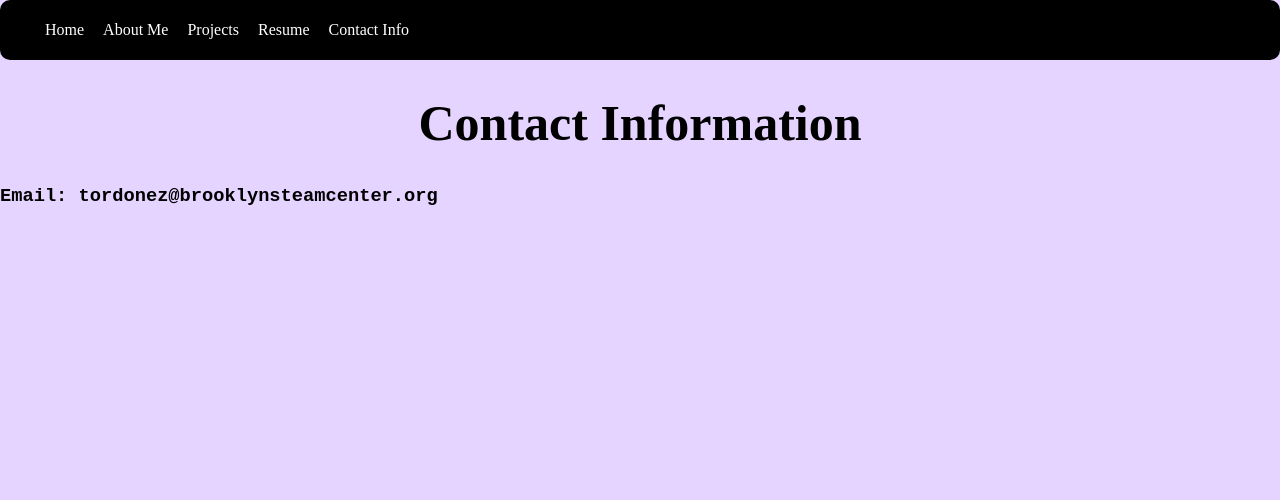
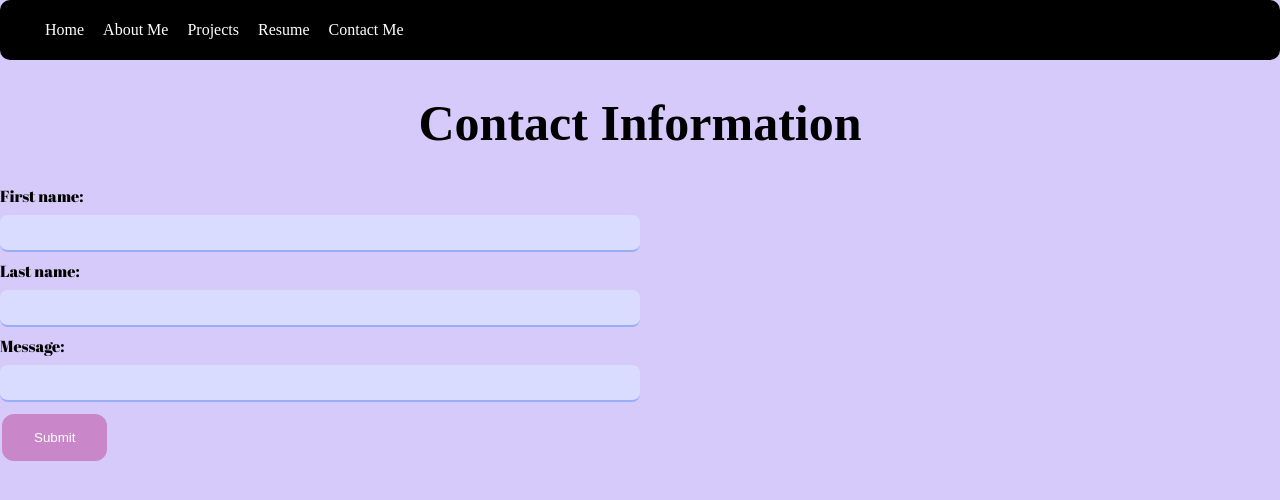
Before and after one commit to Tracey26/Tracey26.github.io, a plain HTML site: page contact_info.html in a window 1280 px wide. Drawn offline with Linux system fonts and the light colour scheme; a web font is replaced by a local one.

Commit message:
Added a contact form

```diff
--- a/contact_info.html
+++ b/contact_info.html
@@ -37,15 +37,36 @@
 
             <li>
                 <a href="contact_info.html">
-                Contact Info
+                    Contact Me
                 </a>
     </li>
 
         </ul>
     </nav>
+        <h1>Contact Information</h1>
 
-    <h1>Contact Information</h1>
-    <h3>Email: tordonez@brooklynsteamcenter.org</h3>
-    <h3></h3>
+        <form
+ action="https://us-central1-steam-center-app-dev.cloudfunctions.net/formToEmail"
+ method="post"
+>
+        <label for="fname">First name:</label><br>
+        <input type="text" id="fname" name="fname"><br>
+        <label for="lname">Last name:</label><br>
+        <input type="text" id="lname" name="lname"><br>
+        <label for="mes">Message:</label><br>
+        <input type="text" id="mes" name="mes">
+        <br> <input type="submit" value="Submit">
+ <input name="send-to" value="tordonez@brooklynsteamcenter.org" hidden>
+
+    </form>
+
+
+
 </body>
+
+
+
+
+
+
 </html>
--- a/style.css
+++ b/style.css
@@ -3,7 +3,7 @@
 
 body {
   font-family: Rubik Doodle Shadow;
-  background-color:rgb(229, 212, 255);
+  background-color:rgb(214, 202, 251);
   margin: auto;
 }
 
@@ -97,8 +97,6 @@ img{
   margin-left:auto;
   margin-right: auto;
   display: block;
-
-
 }
 
 main{
@@ -113,3 +111,43 @@ main{
   margin-left: auto;
   margin-right: auto;
 }
+
+input[type=text] {
+  width: 50%;
+  padding: 10px 13px;
+  margin: 8px 0;
+  box-sizing: border-box;
+  font-family:'Courier New', Courier, monospace;
+  border-radius: 8px;
+  border: none;
+  border-bottom: 2px solid rgb(151, 173, 248);
+  background-color: #d9dcff;
+  transition: width 0.4s ease-in-out;
+}
+
+input[type=text]:focus {
+  background-color: rgb(234, 220, 244);
+  border: 3px solid rgb(131, 186, 241);
+  width: 100%;
+}
+
+input[type=button], input[type=submit], input[type=reset] {
+  background-color: #c986c9;
+  border: none;
+  color: rgb(255, 255, 255);
+  padding: 16px 32px;
+  text-decoration: none;
+  margin: 4px 2px;
+  cursor: pointer;
+  border-radius: 12px
+}
+
+input[type=text]:hover{
+  background-color: #baa8fc;
+  color: white;
+}
+
+
+form {
+  font-family: Abril Fatface;
+}
```
Also changed, not shown: about_me.html (+1 -1 lines), index.html (+1 -1 lines), projects.html (+1 -1 lines), resume.html (+1 -1 lines). Lines whose indentation alone changed are shown as unchanged.
